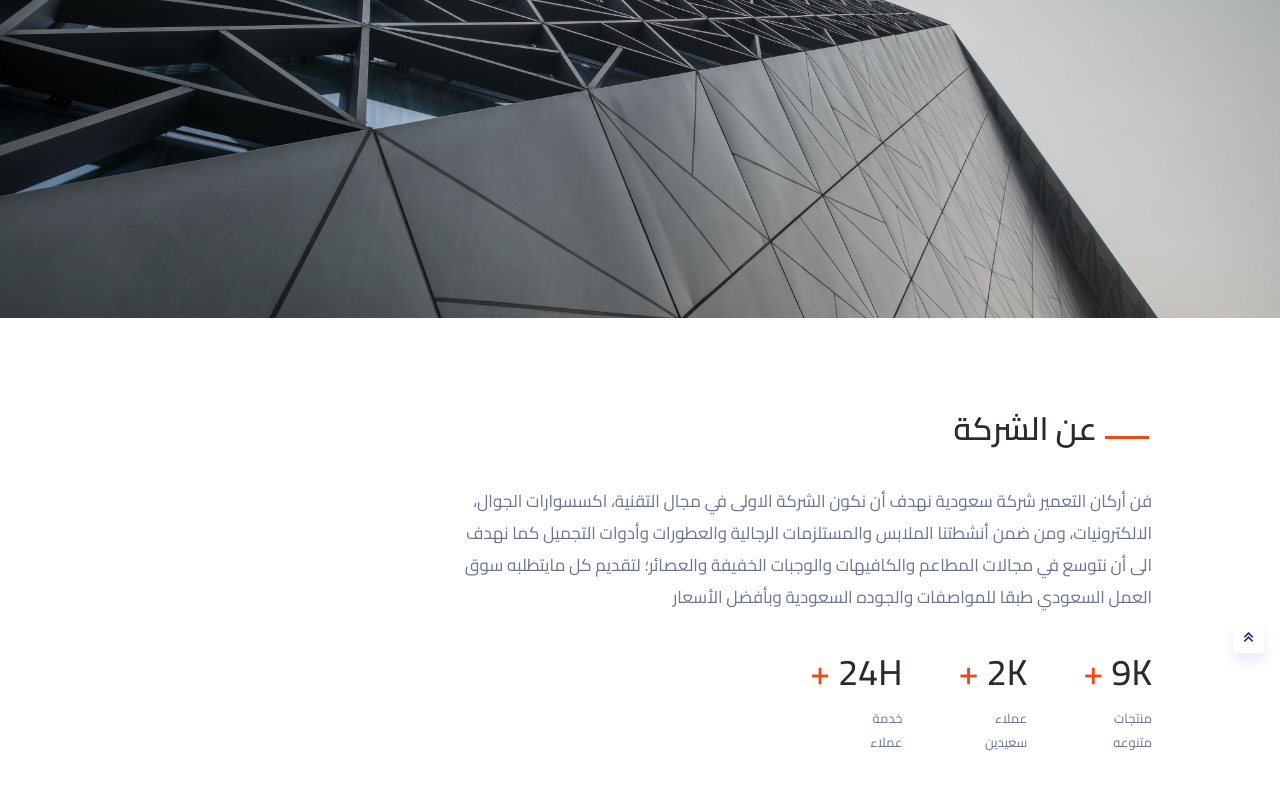
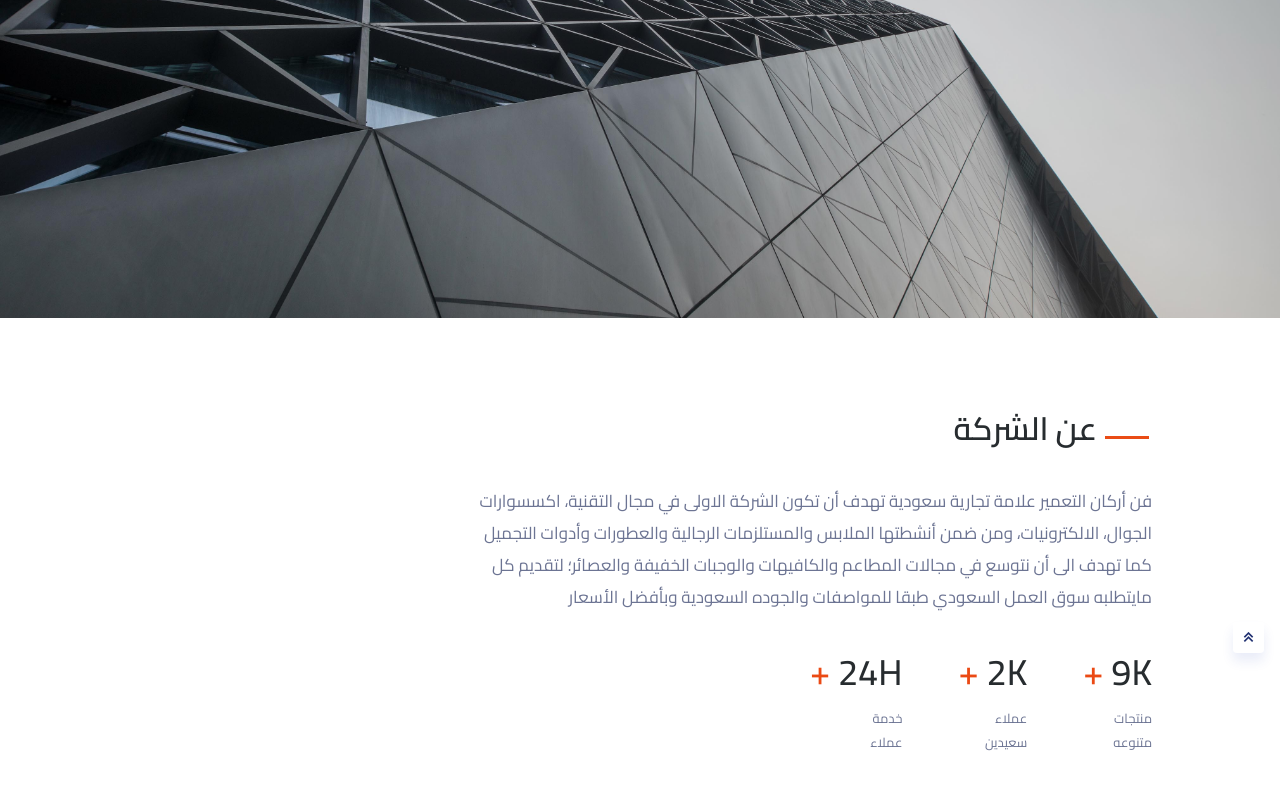
Before and after one commit to mohanadrashad/mohanadrashad.github.io, a plain HTML site: page index.html in a window 1280 px wide. Shown: the part 387-1176 px from the top of the page. Drawn offline with nearby package versions, Linux system fonts and the light colour scheme.

Commit message:
new update

```diff
--- a/index.html
+++ b/index.html
@@ -129,7 +129,7 @@
                 <h1 class="line line__home">عن الشركة</h1>
                  <div class="home__description1">
                             <p >
-                                    فن أركان التعمير شركة سعودية نهدف أن نكون الشركة الاولى في مجال التقنية، اكسسوارات الجوال، الالكترونيات، ومن ضمن أنشطتنا الملابس والمستلزمات الرجالية والعطورات وأدوات التجميل كما نهدف الى أن نتوسع في مجالات المطاعم والكافيهات والوجبات الخفيفة والعصائر؛ لتقديم كل مايتطلبه سوق العمل السعودي طبقا للمواصفات والجوده السعودية وبأفضل الأسعار
+                                    فن أركان التعمير علامة تجارية سعودية تهدف أن تكون الشركة الاولى في مجال التقنية، اكسسوارات الجوال، الالكترونيات، ومن ضمن أنشطتها الملابس والمستلزمات الرجالية والعطورات وأدوات التجميل كما تهدف الى أن نتوسع في مجالات المطاعم والكافيهات والوجبات الخفيفة والعصائر؛ لتقديم كل مايتطلبه سوق العمل السعودي طبقا للمواصفات والجوده السعودية وبأفضل الأسعار
 
                                 </p>
                                 <div class="home__value1  ">
```
